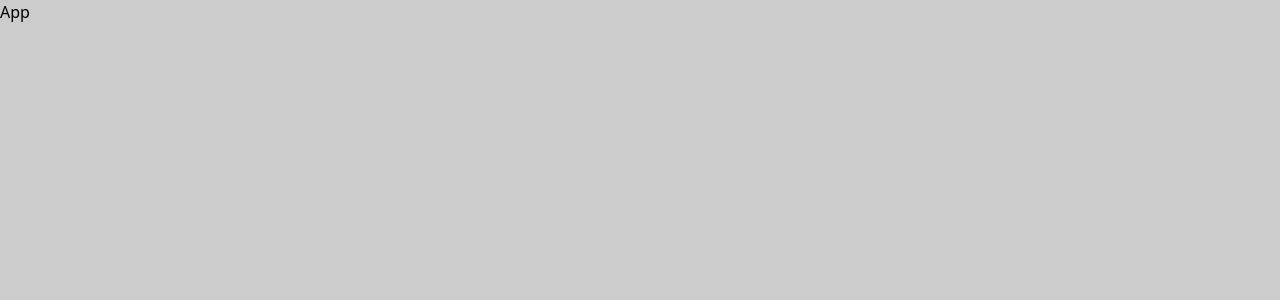
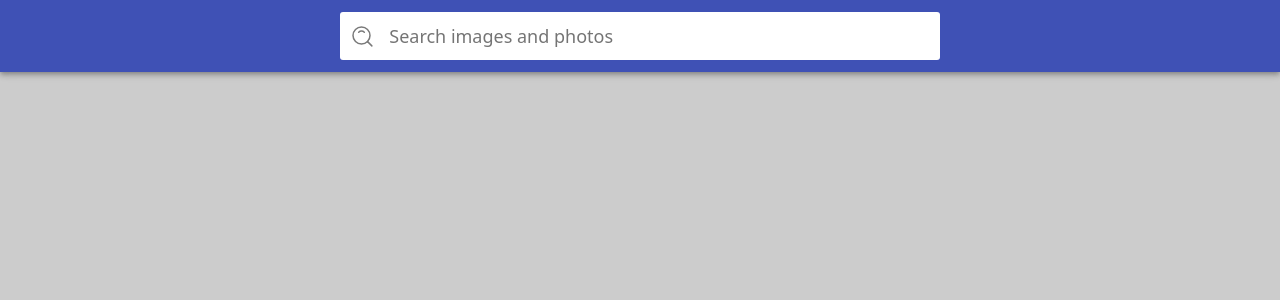
Before and after one commit to heorhii-aksiuk/goit-react-hw-repeat, a React (Create React App) app: page / in a window 1280 px wide. Shown: the top 300 px of the page. Built offline with nearby package versions, Linux system fonts and the light colour scheme.

Commit message:
SearchBar c-t styles

```diff
--- a/package.json
+++ b/package.json
@@ -6,7 +6,8 @@
     "react": "18.1.0",
     "react-dom": "18.1.0",
     "react-scripts": "5.0.1",
-    "sanitize.css": "13.0.0"
+    "sanitize.css": "13.0.0",
+    "styled-components": "5.3.5"
   },
   "scripts": {
     "start": "react-scripts start",
--- a/src/App.jsx
+++ b/src/App.jsx
@@ -1,9 +1,22 @@
 import React, { Component } from 'react'
+import styled from 'styled-components'
+import SearchBar from './components/SearchBar/SearchBar'
 
 class App extends Component {
   render() {
-    return <div>App</div>
+    return (
+      <Container>
+        <SearchBar />
+      </Container>
+    )
   }
 }
 
 export default App
+
+const Container = styled.div`
+  display: grid;
+  grid-template-columns: 1fr;
+  grid-gap: 16px;
+  padding-bottom: 24px;
+`
--- a/src/components/SearchBar/SearchBar.jsx
+++ b/src/components/SearchBar/SearchBar.jsx
@@ -1,9 +1,86 @@
 import React, { Component } from 'react'
+import { ReactComponent as SearchIcon } from '../../icons/search.svg'
+import styled from 'styled-components'
 
 class SearchBar extends Component {
   render() {
-    return <div>SearchBar</div>
+    return (
+      <Header>
+        <Form>
+          <Button type="submit">
+            <SearchIcon width="24px" height="24px" />
+          </Button>
+          <Input
+            type="text"
+            autocomplete="off"
+            autofocus
+            placeholder="Search images and photos"
+          />
+        </Form>
+      </Header>
+    )
   }
 }
 
 export default SearchBar
+
+const Header = styled.header`
+  top: 0;
+  left: 0;
+  position: sticky;
+  z-index: 1100;
+  display: flex;
+  justify-content: center;
+  align-items: center;
+  min-height: 64px;
+  padding-right: 24px;
+  padding-left: 24px;
+  padding-top: 12px;
+  padding-bottom: 12px;
+  color: #000000;
+  background-color: #3f51b5;
+  box-shadow: 0px 2px 4px -1px rgba(0, 0, 0, 0.2),
+    0px 4px 5px 0px rgba(0, 0, 0, 0.14), 0px 1px 10px 0px rgba(0, 0, 0, 0.12);
+`
+
+const Form = styled.form`
+  position: relative;
+  display: flex;
+  align-items: center;
+  width: 100%;
+  max-width: 600px;
+  background-color: #fff;
+  border-radius: 3px;
+  overflow: hidden;
+`
+
+const Button = styled.button`
+  display: inline-block;
+  width: 48px;
+  height: 48px;
+  border: 0;
+  opacity: 0.6;
+  transition: opacity 250ms cubic-bezier(0.4, 0, 0.2, 1);
+  cursor: pointer;
+  outline: none;
+
+  :hover {
+    opacity: 1;
+  }
+`
+
+const Input = styled.input`
+  display: inline-block;
+  width: 100%;
+  font: inherit;
+  font-size: 20px;
+  border: none;
+  outline: none;
+  padding-left: 4px;
+  padding-right: 4px;
+
+  ::placeholder {
+    font: inherit;
+    font-size: 18px;
+  }
+`
```
Also changed, not shown: src/icons/search.svg (added), 1 other file (tests, documents, lock files or other folders).
